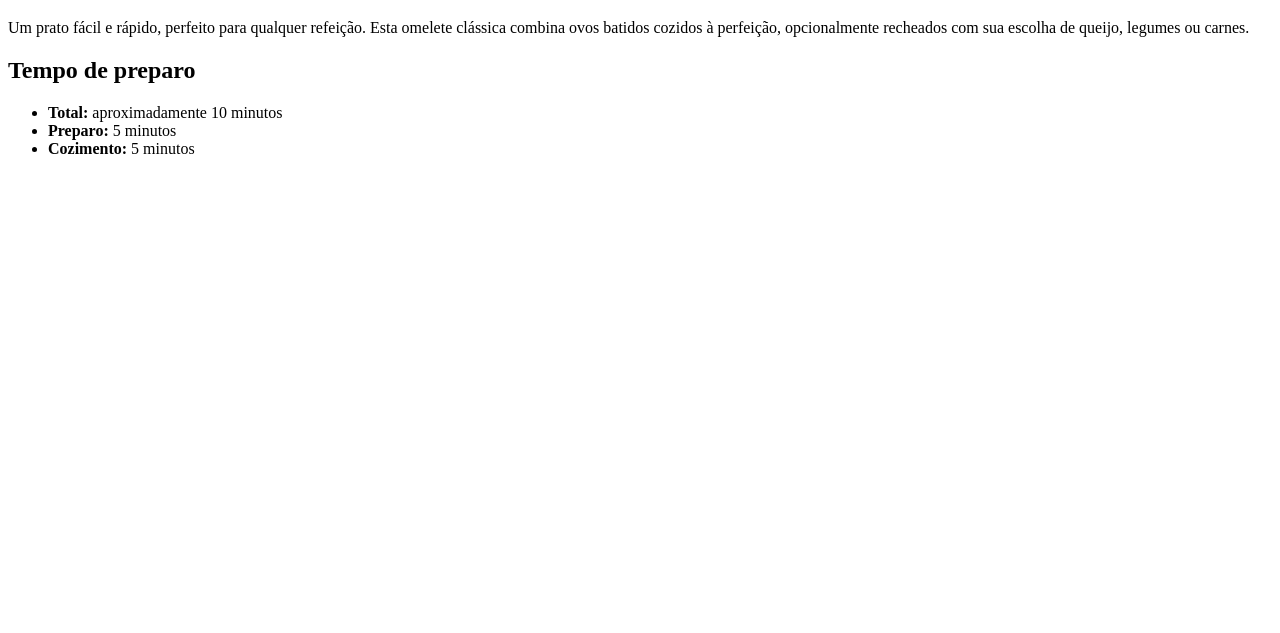
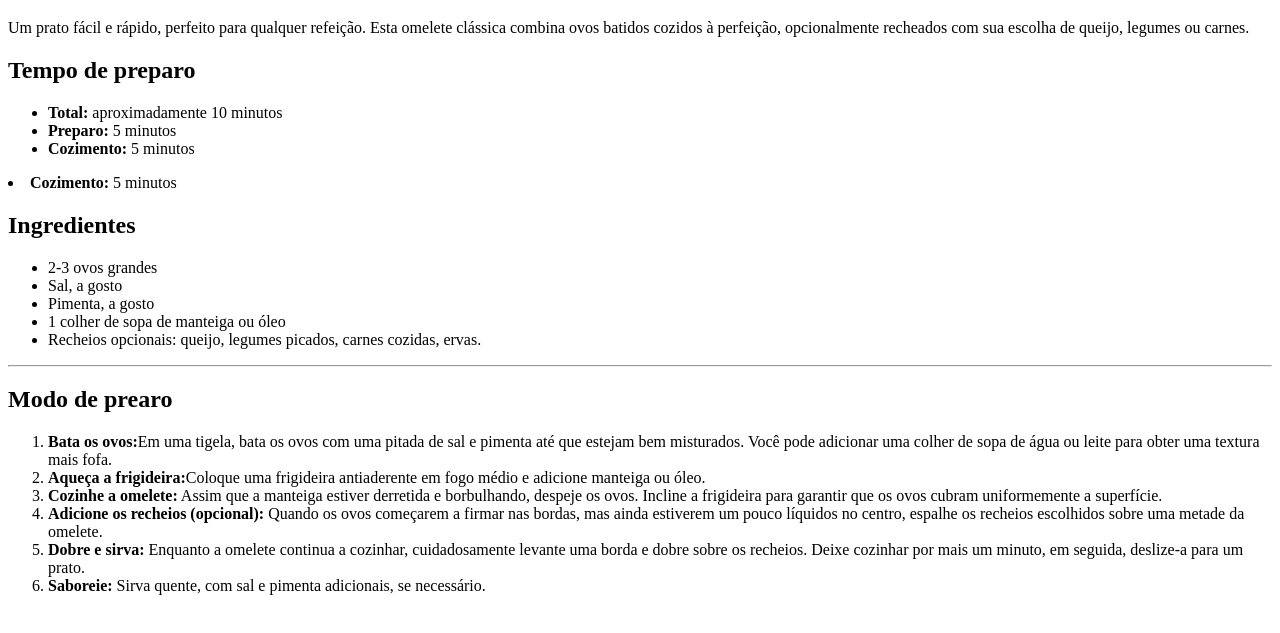
Before and after one commit to Nickolas-Zilig-Oliveira/receita-do-omelet, a plain HTML site: page index.html in a window 1280 px wide. Shown: the part 87-720 px from the top of the page. Drawn offline with Linux system fonts and the light colour scheme.

Commit message:
3 commit

```diff
--- a/index.html
+++ b/index.html
@@ -19,6 +19,35 @@
 <li><Strong>Cozimento:</Strong> 5 minutos</li>
 </ul>
 </div>
+<li><Strong>Cozimento:</Strong> 5 minutos</li>
+</ul>
+</div>
+<div>
+<div><h2>Ingredientes</h2>
+<ul>
+<li>2-3 ovos grandes</li>
+<li>Sal, a gosto</li>
+<li>Pimenta, a gosto</li>
+<li>1 colher de sopa de manteiga ou óleo</li>
+<li>Recheios opcionais: queijo, legumes picados, carnes cozidas, ervas.</li>
+</ul>
+</div>
+<hr>
+<div>
+<h2>Modo de prearo</h2>
+<ol>
+<li><strong>Bata os ovos:</strong>Em uma tigela, bata os ovos com uma pitada de sal e pimenta até que estejam bem misturados. Você pode adicionar uma colher de sopa de água ou leite para obter uma textura mais fofa.</li>
+<li><strong>Aqueça a frigideira:</strong>Coloque uma frigideira antiaderente em fogo médio e adicione manteiga ou óleo.</li>
+<li><strong>Cozinhe a omelete:</strong> Assim que a manteiga estiver derretida e borbulhando, despeje os ovos. Incline a frigideira para garantir que os ovos cubram uniformemente a superfície.</li>
+<li><strong>Adicione os recheios (opcional):</strong> Quando os ovos começarem a firmar nas bordas, mas ainda estiverem um pouco líquidos no centro, espalhe os recheios escolhidos sobre uma metade da omelete.</li>
+<li><strong>Dobre e sirva:</strong> Enquanto a omelete continua a cozinhar, cuidadosamente levante uma borda e dobre sobre os recheios. Deixe cozinhar por mais um minuto, em seguida, deslize-a para um prato.</li>
+<li><strong>Saboreie:</strong> Sirva quente, com sal e pimenta adicionais, se necessário.</li>
+</ol>
+
+</div>
+</div>
+
+
 
 
 
```
